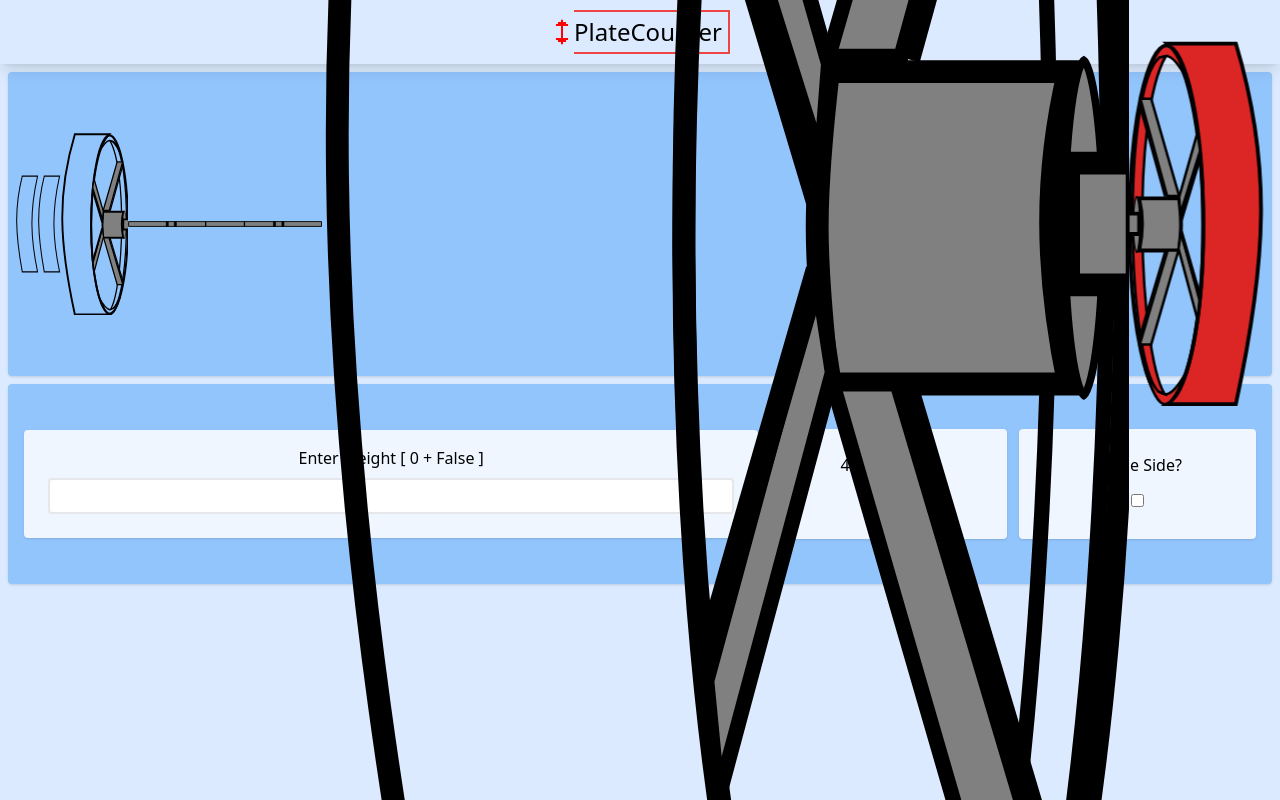
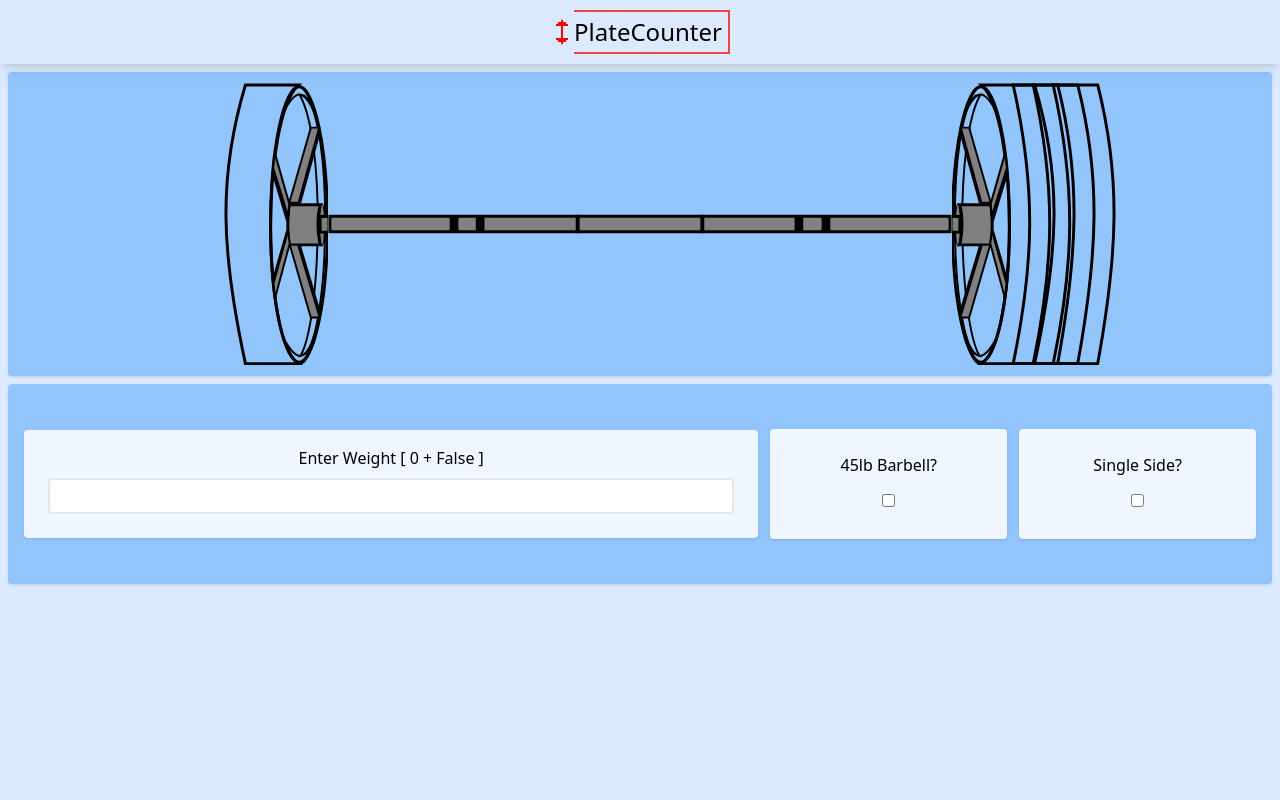
Before and after one commit to PeytonCurr/plate_counter, a React (Create React App) app: page / in a window 1280 px wide. Shown: the top 800 px of the page. Built offline with nearby package versions, Linux system fonts and the light colour scheme.

Commit message:
Have the SVGs moving with Tailwind

```diff
--- a/src/components/BarbellPlates.jsx
+++ b/src/components/BarbellPlates.jsx
@@ -8,18 +8,9 @@ import SmartSVG from './SmartSVG.jsx'
 
 function BarbellPlates(props) {
   const plates = [45, 35, 25, 10, 5, 2.5];
-  const [width, setWidth] = useState(window.innerWidth)
-
-  useEffect(() => {
-    window.addEventListener("resize", () => setWidth(window.innerWidth))
-  }, []);
 
   return (
     <div className='text-2xl p-2 bg-blue-300 row-span-2 md:row-span-3 rounded shadow flex justify-center items-center'>
-
-      <AddPlate45_35 color={" " + (props.counts[45] > 0 && '#DC2626')} height={150} transform={`translate(${12 * props.counts[45]} 0)`} />
-
-      <AddPlate45_35 color={" " + (props.counts[45] > 0 && '#DC2626')} height={150} transform={`translate(${12 * props.counts[45]} 0)`} />
 
       <div className='w-1/12'>
         <BasePlate45_35 color={" " + (props.counts[45] > 0 && '#DC2626')} transform={"translate(0 0)"} />
@@ -34,12 +25,22 @@ function BarbellPlates(props) {
       ))}
 
 
-      <div className='w-[300px] md:w-[300px]'><BarBell /></div>
+      <div className='w-1/2'><BarBell /></div>
 
-      <SmartSVG name={BasePlate45_35} color={" " + (props.counts[45] > 0 && '#DC2626')} transform={"translate(0 0)"} />
+      <div className='w-1/12 relative'>
 
-      <div className='w-1/6'>
-        <BasePlate45_35 color={"#DC2626"} transform={"scale(-1,1) translate(0 0)"} />
+        <SmartSVG name={BasePlate45_35} color={" " + (props.counts[45] > 0 && '#DC2626')} transform={"scale(-1,1) translate(0 0)"} />
+
+        <div className='w-full absolute left-[20px] bottom-0'>
+          <AddPlate45_35 color={" " + (props.counts[45] > 0 && '#DC2626')} transform={`scale(-1,1)`} />
+        </div>
+        <div className='w-full absolute left-[40px] bottom-0'>
+          <AddPlate45_35 color={" " + (props.counts[45] > 0 && '#DC2626')} transform={`scale(-1,1)`} />
+        </div>
+        <div className='w-full absolute left-[60px] bottom-0'>
+          <AddPlate45_35 color={" " + (props.counts[45] > 0 && '#DC2626')} transform={`scale(-1,1)`} />
+        </div>
+
       </div>
 
     </div>
--- a/src/components/svgs/AddPlate45_35.jsx
+++ b/src/components/svgs/AddPlate45_35.jsx
@@ -2,7 +2,7 @@ import React from 'react'
 
 function AddPlate45_35(props) {
   return (
-    <svg transform={props.transform} height={props.height} viewBox="0 0 66 288" fill="none" xmlns="http://www.w3.org/2000/svg">
+    <svg transform={props.transform} viewBox="0 0 106 288" fill="none" xmlns="http://www.w3.org/2000/svg">
       <path d="M18.625 286C-1.75036 173.393 -5.26348 96.9667 18.625 2H64C40.4569 107.678 42.7873 183.676 64 286H18.625Z" fill={props.color} stroke="black" stroke-width="3" />
     </svg>
   )
```
